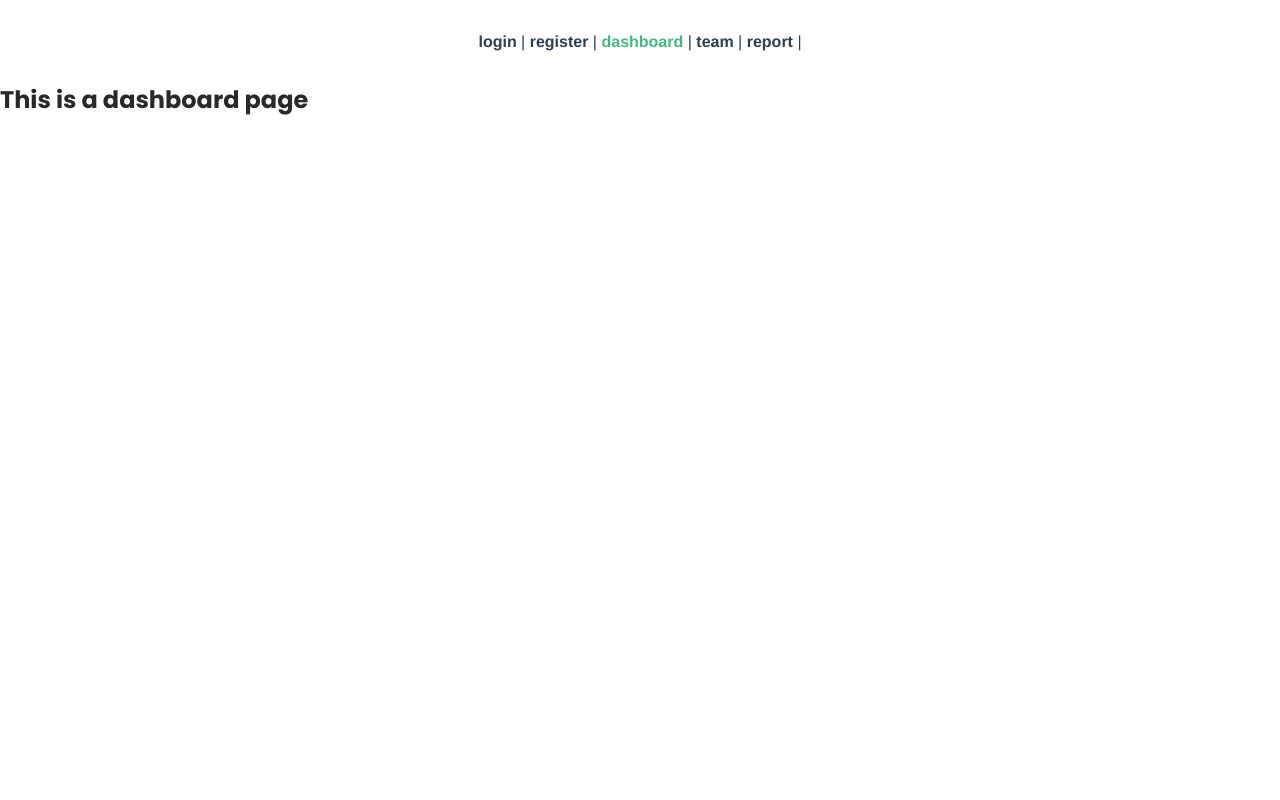
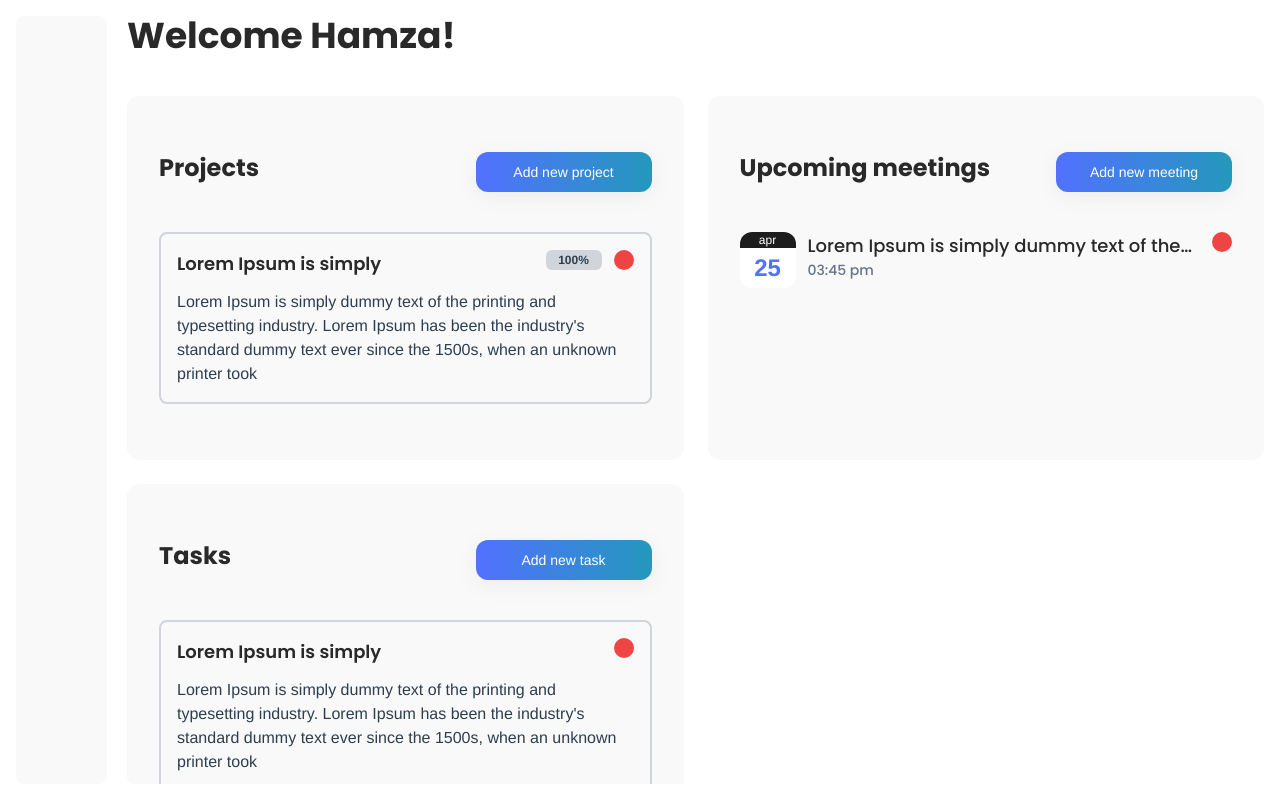
Before and after one commit to HamzaEsadik/Luminate_Frontend, a Vue app: page /dashboard in a window 1280 px wide. Built offline with nearby package versions, Linux system fonts and the light colour scheme.

Commit message:
feat: Authentication (login / register)

```diff
--- a/package.json
+++ b/package.json
@@ -8,6 +8,7 @@
   },
   "dependencies": {
     "autoprefixer": "^10",
+    "axios": "^1.6.8",
     "core-js": "^3.8.3",
     "postcss": "^8",
     "tailwindcss": "^3",
--- a/src/App.vue
+++ b/src/App.vue
@@ -1,11 +1,15 @@
 <template>
-  <nav>
+<!--
+    <nav>
     <router-link to="/login">login</router-link> |
     <router-link to="/register">register</router-link>  |
     <router-link to="/dashboard">dashboard</router-link>  |
     <router-link to="/team">team</router-link> |
     <router-link to="/report">report</router-link>  |
   </nav>
+-->
+
+
   <router-view/>
 </template>
 
--- a/src/assets/tailwind.css
+++ b/src/assets/tailwind.css
@@ -5,22 +5,22 @@
 @tailwind utilities;
 
 .logo {
-    @apply font-poppins text-3xl font-bold text-primary text-left;
+    @apply font-poppins text-4xl font-bold text-primary text-left;
 }
 h1 {
+    @apply font-poppins text-4xl font-bold text-secondary text-left;
+}
+h2 {
+    @apply font-poppins text-3xl font-bold text-secondary text-left;
+}
+h3 {
     @apply font-poppins text-2xl font-bold text-secondary text-left;
 }
-h2 {
-    @apply font-poppins text-xl font-bold text-secondary text-left;
-}
-h3 {
-    @apply font-poppins text-lg font-medium text-secondary text-left;
-}
 h4 {
-    @apply font-poppins text-base font-medium text-secondary text-left;
+    @apply font-poppins text-xl font-medium text-secondary text-left;
 }
 h5 {
-    @apply font-poppins text-sm text-secondary text-left;
+    @apply font-poppins text-lg font-medium text-secondary text-left;
 }
 
 button {
@@ -40,7 +40,7 @@ button {
 label {
     @apply
     font-poppins
-    text-sm
+    text-base
     text-secondary
     text-left
     mb-2
@@ -51,12 +51,24 @@ input {
     @apply
     border-gray-100
     border-2
+    rounded-2xl
+    h-12
+    w-full
+    drop-shadow-input
+    focus:border-gray-100 focus:outline-none
+    placeholder-gray-300 text-sm
+    font-poppins px-4 font-medium mb-4;
+}
+
+select {
+    @apply
+    border-gray-100
+    border-2
     rounded-xl
     h-10
     w-full
     drop-shadow-input
     focus:border-gray-100 focus:outline-none
-    focus:invalid:border-red-500
     placeholder-gray-300 text-sm
     font-poppins px-4 font-medium mb-4;
 }
--- /dev/null
+++ b/src/components/HomePage.vue
@@ -0,0 +1,98 @@
+<template>
+<div class=" w-full flex flex-col gap-6">
+  <div class=" w-full h-14">
+    <h1>Welcome Hamza!</h1>
+  </div>
+  <div class="bg-gree-300 w-full grid grid-cols-1 gap-6 md:grid-cols-2">
+    <!--projects-->
+    <div class="bg-secondary-light rounded-xl px-8 py-14 flex flex-col">
+      <div class="h-20 flex flex-row justify-between">
+        <h3>Projects</h3>
+          <button class="text-sm w-44 font-medium">Add new project</button>
+      </div>
+      <ul class="grid grid-cols-1 gap-8">
+        <li class="flex flex-col gap-5 border-2 p-4 rounded-lg border-gray-300 cursor-pointer">
+          <div class="flex flex-row gap-3">
+            <div class="h-5 w-full">
+              <h5 class="line-clamp-1 font-semibold">Lorem Ipsum is simply</h5>
+            </div>
+          <div class="h-5 w-14 rounded-md bg-gray-300 shrink-0 flex flex-col justify-center">
+            <p class="text-xs font-semibold">100%</p>
+          </div>
+          <div class="h-5 w-5 rounded-xl bg-red-500 shrink-0"></div>
+          </div>
+          <div>
+            <p class="font-medium text-left text-base">Lorem Ipsum is simply dummy text of the printing and typesetting industry. Lorem Ipsum has been the industry's standard dummy text ever since the 1500s, when an unknown printer took </p>
+          </div>
+        </li>
+
+      </ul>
+    </div>
+
+    <!--meetings-->
+    <div class="bg-secondary-light rounded-xl px-8 py-14 flex flex-col cursor-pointer">
+      <div class="h-20 flex flex-row justify-between">
+        <h3>Upcoming meetings</h3>
+          <button class="text-sm w-44 font-medium">Add new meeting</button>
+      </div>
+      <ul class="grid grid-cols-1 gap-8">
+        <li class="flex flex-row gap-3">
+          <div class="h-14 w-14 rounded-xl bg-white shrink-0 flex flex-col">
+            <div class="w-full h-4 rounded-t-xl bg-secondary-dark">
+              <p class="text-white text-xs">apr</p>
+            </div>
+            <div class="w-full h-full rounded-b-xl flex flex-col justify-center">
+              <p class="text-2xl font-bold text-primary h-fit">25</p>
+            </div>
+          </div>
+          <div class="h-14 w-full">
+            <h5 class="line-clamp-1">Lorem Ipsum is simply dummy text of the printing printing printing printing</h5>
+            <h5 class="text-sm text-slate-500">03:45 pm</h5>
+          </div>
+          <div class="h-5 w-5 rounded-xl bg-red-500 shrink-0"></div>
+        </li>
+      </ul>
+    </div>
+
+    <!--tasks-->
+    <div class="bg-secondary-light rounded-xl px-8 py-14 flex flex-col">
+      <div class="h-20 flex flex-row justify-between">
+        <h3>Tasks</h3>
+          <button class="text-sm w-44 font-medium">Add new task</button>
+      </div>
+      <ul class="grid grid-cols-1 gap-8">
+        <li class="flex flex-col gap-5 border-2 p-4 rounded-lg border-gray-300">
+          <div class="flex flex-row gap-3">
+            <div class="h-5 w-full">
+              <h5 class="line-clamp-1 font-semibold">Lorem Ipsum is simply</h5>
+            </div>
+          <div class="h-5 w-5 rounded-xl bg-red-500 shrink-0"></div>
+          </div>
+          <div>
+            <p class="font-medium text-left text-base">Lorem Ipsum is simply dummy text of the printing and typesetting industry. Lorem Ipsum has been the industry's standard dummy text ever since the 1500s, when an unknown printer took </p>
+          </div>
+          <div class="flex flex-row gap-2">
+            <input type="checkbox" class="h-4 w-4" name="done">
+            <label class="after:content-[''] after:ml-0.5 after:text-red-500;" for="done">done</label>
+          </div>
+        </li>
+        <li class="flex flex-col gap-5 border-2 p-4 rounded-lg border-gray-300">
+          <div class="flex flex-row gap-3">
+            <div class="h-5 w-full">
+              <h5 class="line-clamp-1 font-semibold">Lorem Ipsum is simply</h5>
+            </div>
+          <div class="h-5 w-5 rounded-xl bg-red-500 shrink-0"></div>
+          </div>
+          <div>
+            <p class="font-medium text-left text-base">Lorem Ipsum is simply dummy text of the printing and typesetting industry. Lorem Ipsum has been the industry's standard dummy text ever since the 1500s, when an unknown printer took </p>
+          </div>
+          <div class="flex flex-row gap-2">
+            <input type="checkbox" class="h-4 w-4" name="done">
+            <label class="after:content-[''] after:ml-0.5 after:text-red-500;" for="done">done</label>
+          </div>
+        </li>
+      </ul>
+    </div>
+  </div>
+</div>
+</template>
--- a/src/main.js
+++ b/src/main.js
@@ -3,5 +3,8 @@ import App from './App.vue'
 import router from './router'
 import store from './store'
 import './assets/tailwind.css'
+import HomePage from './components/HomePage.vue';
 
-createApp(App).use(store).use(router).mount('#app')
+const app = createApp(App);
+app.component('home-page', HomePage);
+app.use(store).use(router).mount('#app')
--- a/src/views/DashboardView.vue
+++ b/src/views/DashboardView.vue
@@ -1,5 +1,28 @@
 <template>
-  <div class="dashboard">
-    <h1>This is a dashboard page</h1>
+  <div class="flex flex-col h-screen">
+    <div class="w-full h-full pt-4 pb-4 pl-4 rounded-lg flex flex-row gap-5">
+      <div class="w-24 h-full box-border rounded-lg flex flex-col place-items-center gap-5 p-5 bg-secondary-light"></div>
+      <div class="overflow-y-auto w-full h-full box-border rounded-lg flex flex-col place-items-center gap-5 pr-4">
+        <home-page></home-page>
+      </div>
+    </div>
   </div>
+  <!--
+  <div class="w-full h-screen flex flex-col">
+
+    <div class="w-full h-12 bg-secondary-dark ">
+    </div>
+
+    <div class="w-full p-6 flex gap-6">
+
+      <div class="bg-secondary-light w-24 h-full rounded-xl flex flex-col place-items-center gap-5 p-5">
+        <div class="h-16 w-16 bg-red-600"></div>
+        <div class="h-16 w-16 bg-red-600"></div>
+        <div class="h-16 w-16 bg-red-600"></div>
+        <div class="h-16 w-16 bg-red-600"></div>
+      </div>
+      <home-page></home-page>
+    </div>
+  </div>
+  -->
 </template>
--- a/src/views/LoginView.vue
+++ b/src/views/LoginView.vue
@@ -1,19 +1,43 @@
 <template>
+  <div class="h-16 w-full flex flex-col justify-center">
+      <h1 class="logo mx-10 cursor-pointer">Luminate</h1>
+  </div>
 
-  <div class="h-screen flex flex-col justify-center items-center relative">
-    <div class="h-16 w-full flex flex-col justify-center absolute top-0">
-    <h1 class="logo mx-10 cursor-pointer">Luminate</h1>
-  </div>
-    <section class="h-fit w-96 flex flex-col">
+  <div class="h-full flex flex-col items-center py-24">
+    <section class="h-fit w-[500px] flex flex-col">
       <h1>Loging to your account</h1>
       <h5 class="mb-8">Don't have an account? <router-link to="/register" class="text-blue-700 cursor-pointer">register</router-link></h5>
-      <form action="#" method="POST">
+      <form action="#" @submit.prevent="login">
         <label for="email">email:</label>
-        <input type="email" placeholder="type your email">
+        <input type="email" placeholder="type your email" v-model="user.email">
         <label for="password">password:</label>
-        <input type="password" placeholder="type your password">
-        <button class="mt-5">login</button>
+        <input type="password" placeholder="type your password" v-model="user.password">
+        <button type="submit" class="mt-5" @submit.prevent="login">Login</button>
       </form>
     </section>
   </div>
 </template>
+<script>
+import axios from 'axios';
+export default {
+  data() {
+    return {
+      'user': {
+        'email': '',
+        'password': ''
+      }
+    }
+  },
+  methods: {
+    login() {
+      axios.post('http://127.0.0.1:8000/api/login', this.user)
+        .then(response => {
+          console.log(response.data);
+        })
+        .catch(error => {
+          console.error(error);
+        });
+    }
+  }
+}
+</script>
--- a/src/views/RegisterView.vue
+++ b/src/views/RegisterView.vue
@@ -1,5 +1,68 @@
 <template>
-  <div class="register">
-    <h1>This is a register page</h1>
+  <div class="h-16 w-full flex flex-col justify-center">
+      <h1 class="logo mx-10 cursor-pointer">Luminate</h1>
+  </div>
+  <div class="h-full flex flex-col items-center py-24">
+    <section class="h-fit w-[500px] flex flex-col">
+      <h1>Create your account</h1>
+      <h5 class="mb-8">Already have an account? <router-link to="/login" class="text-blue-700 cursor-pointer">Login</router-link></h5>
+      <form action="#" @submit.prevent="register">
+
+        <label>First name:</label>
+        <input type="text" placeholder="type your first name" v-model="user.first_name">
+
+        <label>Last name:</label>
+        <input type="text" placeholder="type your last name" v-model="user.last_name">
+
+        <label>Role:</label>
+        <select name="role" id="role" v-model="user.is_manager">
+          <option :value="true">Manager</option>
+          <option :value="false">Employee</option>
+        </select>
+
+        <label v-if="user.is_manager">Company:</label>
+        <input type="text" placeholder="type your company name" v-if="user.is_manager" v-model="user.name">
+
+        <label>email:</label>
+        <input type="email" placeholder="type your email" v-model="user.email">
+
+        <label>password:</label>
+        <input type="password" placeholder="type your password" v-model="user.password">
+
+        <button type="submit" class="mt-5" @submit.prevent="register">Register</button>
+      </form>
+    </section>
   </div>
 </template>
+<script>
+import axios from 'axios';
+export default {
+  data() {
+    return {
+      'user' : {
+        'first_name': '',
+        'last_name': '',
+        'is_manager':false,
+        'name': '',
+        'email': '',
+        'password': '',
+      },
+      'header': {
+        'Accept': 'application/json',
+      },
+    }
+  },
+  methods: {
+    register() {
+      //console.log(this.user);
+      axios.post('http://127.0.0.1:8000/api/register', this.user)
+        .then(response => {
+          console.log(response.data);
+        })
+        .catch(error => {
+          console.error(error);
+        });
+    }
+  }
+}
+</script>
```
Also changed, not shown: 1 other file (tests, documents, lock files or other folders).
